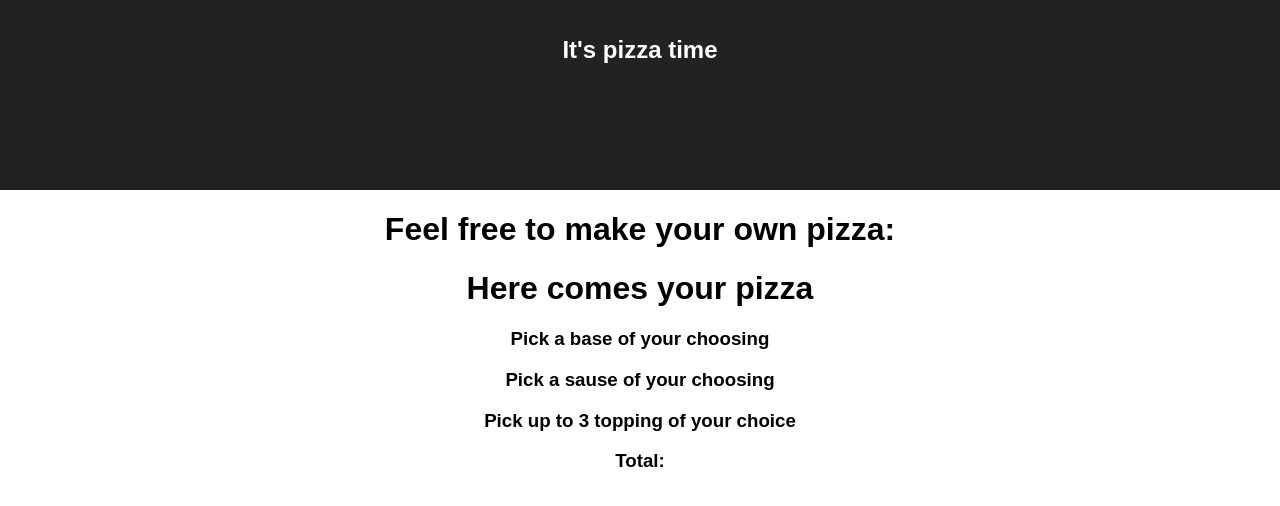
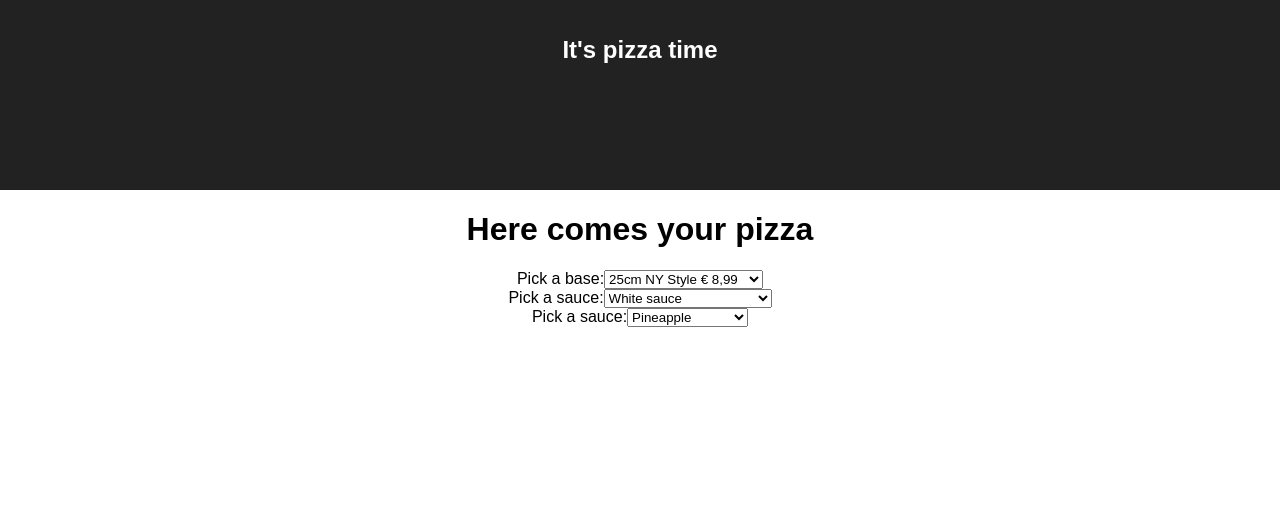
Before and after one commit to Hlupi/pizza-configurator, a React (Create React App) app: page / in a window 1280 px wide. Shown: the top 506 px of the page. Built offline with nearby package versions, Linux system fonts and the light colour scheme.

Commit message:
working actions-reducers for base and sauce

```diff
--- a/src/App.js
+++ b/src/App.js
@@ -12,10 +12,7 @@ class App extends Component {
         </header>
 
         <main>
-
-          <h1>Feel free to make your own pizza:</h1>
           <PizzaContainer />
-
         </main>
 
       </div>
--- /dev/null
+++ b/src/actions/index.js
@@ -0,0 +1,18 @@
+export const ADD_BASE = 'ADD_BASE'
+export const ADD_SAUCE = 'ADD_SAUCE'
+
+
+export const addBase = (base) => {
+  return {
+    type: ADD_BASE,
+    payload: base
+  }
+}
+
+
+export const addSauce = (sauce) => {
+  return {
+    type: ADD_SAUCE,
+    payload: sauce
+  }
+}
--- a/src/components/Base.js
+++ b/src/components/Base.js
@@ -1,18 +1,44 @@
 import React, { PureComponent } from 'react';
-
-
-class Base extends PureComponent {
-  render() {
-    return (
-      <div>
-        <h3>Pick a base of your choosing</h3>
+import { connect } from 'react-redux'
+import { addBase } from '../actions/index'
 
 
 
 
+
+class Base extends PureComponent {
+
+  handleChange = (event) => {
+    console.log("THIS IS MY HANDLE CHANGE base BEING CALLED")
+    console.log(event.target.value)
+    this.props.addBase(event.target.value)
+  }
+
+
+
+  render() {
+    return (
+      <div>
+        <form>
+          <label>
+            Pick a base:
+            <select value={this.props.value}  onChange={this.handleChange}>
+              <option value ="25cm NY Style">25cm NY Style € 8,99</option>
+              <option value ="30cm NY Style">30cm NY Style € 11,49</option>
+              <option value ="35cm NY Style">35cm NY Style € 13,49</option>
+              <option value ="20cm NY Style">20cm NY Style € 6,45</option>
+            </select>
+          </label>
+        </form>
       </div>
     );
   }
 }
 
-export default Base;
+const mapStateToProps = (state) => {
+  return {
+    base: state.base
+  }
+}
+
+export default connect(mapStateToProps, { addBase })(Base)
--- a/src/components/PizzaContainer.js
+++ b/src/components/PizzaContainer.js
@@ -2,7 +2,8 @@ import React, { PureComponent } from 'react';
 import Base from './Base'
 import Sauce from './Sauce'
 import Toppings from './Toppings'
-import Price from './Price'
+
+
 
 
 class PizzaContainer extends PureComponent {
@@ -13,7 +14,8 @@ class PizzaContainer extends PureComponent {
         <Base />
         <Sauce />
         <Toppings />
-        <Price />
+
+
 
 
 
--- a/src/components/Sauce.js
+++ b/src/components/Sauce.js
@@ -1,18 +1,40 @@
 import React, { PureComponent } from 'react';
+import { connect } from 'react-redux'
+import { addSauce } from '../actions/index'
 
 
 class Sauce extends PureComponent {
+
+  handleChange = (event) => {
+    console.log("THIS IS MY HANDLE CHANGE sauce BEING CALLED")
+    console.log(event.target.value)
+    this.props.addSauce(event.target.value)
+  }
+
   render() {
     return (
       <div>
-        <h3>Pick a sause of your choosing</h3>
+        <form>
+          <label>
+            Pick a sauce:
+            <select onChange={this.handleChange}>
+              <option value ="White sauce">White sauce</option>
+              <option value ="Red sauce">Red sauce</option>
+              <option value ="Double red sauce">Double red sauce € 1,00</option>
+              <option value ="Mix it up">Mix it up € 1,50</option>
 
-
-
-
+            </select>
+          </label>
+        </form>
       </div>
     );
   }
 }
 
-export default Sauce;
+const mapStateToProps = (state) => {
+  return {
+    sauce: state.sauce
+  }
+}
+
+export default connect(mapStateToProps, { addSauce })(Sauce)
--- a/src/components/Toppings.js
+++ b/src/components/Toppings.js
@@ -5,11 +5,20 @@ class Toppings extends PureComponent {
   render() {
     return (
       <div>
-        <h3>Pick up to 3 topping of your choice</h3>
-
-
-
-
+        <form>
+          <label>
+            Pick a sauce:
+            <select>
+              <option value ="Pineapple">Pineapple</option>
+              <option value ="Corn">Corn</option>
+              <option value ="Olives (green)">Olives (green)</option>
+              <option value ="Red union">Red union</option>
+              <option value="Spinach">Spinach</option>
+              <option value="Cherry tomatoes">Cherry tomatoes</option>
+              <option value="Chicken">Chicken</option>
+            </select>
+          </label>
+        </form>
       </div>
     );
   }
--- /dev/null
+++ b/src/reducers/base.js
@@ -0,0 +1,26 @@
+import { ADD_BASE, ADD_SAUCE } from '../actions/index'
+
+const initialState = {
+  base: '',
+  sauce: '',
+  topping: [],
+  turbo: false,
+  price: 0
+}
+
+export default function(state = initialState, action = {}) {
+  switch (action.type) {
+  case ADD_BASE:
+    return {
+      ...state,
+      base: state.base = action.payload
+    }
+  case ADD_SAUCE:
+    return {
+      ...state,
+      sauce: state.sauce = action.payload
+    }
+  default:
+    return state
+  }
+}
--- a/src/reducers/index.js
+++ b/src/reducers/index.js
@@ -1,5 +1,6 @@
 import { combineReducers } from 'redux'
+import base from './base'
 
 export default combineReducers({
-
+  base
 })
```
